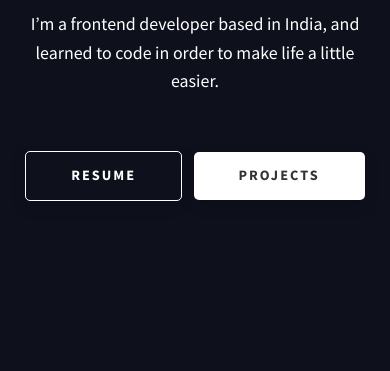
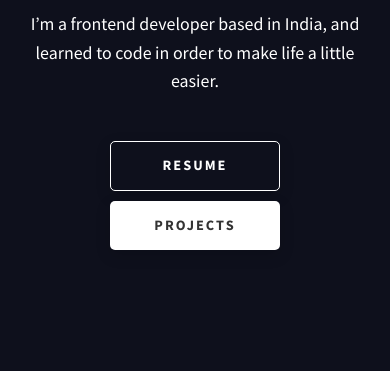
Before and after one commit to ujjwal313/ujjwal313.github.io, a plain HTML site: page index.html in a window 390 px wide. Shown: the part 308-679 px from the top of the page. Drawn offline with Linux system fonts and the light colour scheme.

Commit message:
updated style

```diff
--- a/css/style.css
+++ b/css/style.css
@@ -180,6 +180,7 @@ textarea {
   background: transparent;
   border: 1px solid #fff;
   color: #fff;
+  width: fit-content;
 }
 
 .btn--theme:hover {
@@ -190,24 +191,15 @@ textarea {
 .btn--code{
   margin-left: 10px;
 }
-
-.btn--resume{
-  margin-right: 10px;
-}
-
 @media only screen and (max-width: 37.5em) {
-  .btn--resume{
-    margin-top: 10px;
-  }
+    .btn--resume {
+      width: 170px;
+      margin-bottom: 10px;
+    }
 }
 
 .sec-pad {
   padding: 5rem 0;
-}
-@media only screen and (max-width: 56.25em) {
-  .sec-pad {
-    padding: 8rem 0;
-  }
 }
 
 .text-primary {
@@ -306,6 +298,15 @@ textarea {
 .home-hero__cta {
   margin-top: 5rem;
   text-align: center;
+}
+
+@media only screen and (max-width: 37.5em) {
+  .home-hero__cta {
+    height: auto;
+    display: flex;
+    flex-direction: column;
+    align-items: center;
+  }
 }
 
 .about__content {
```
